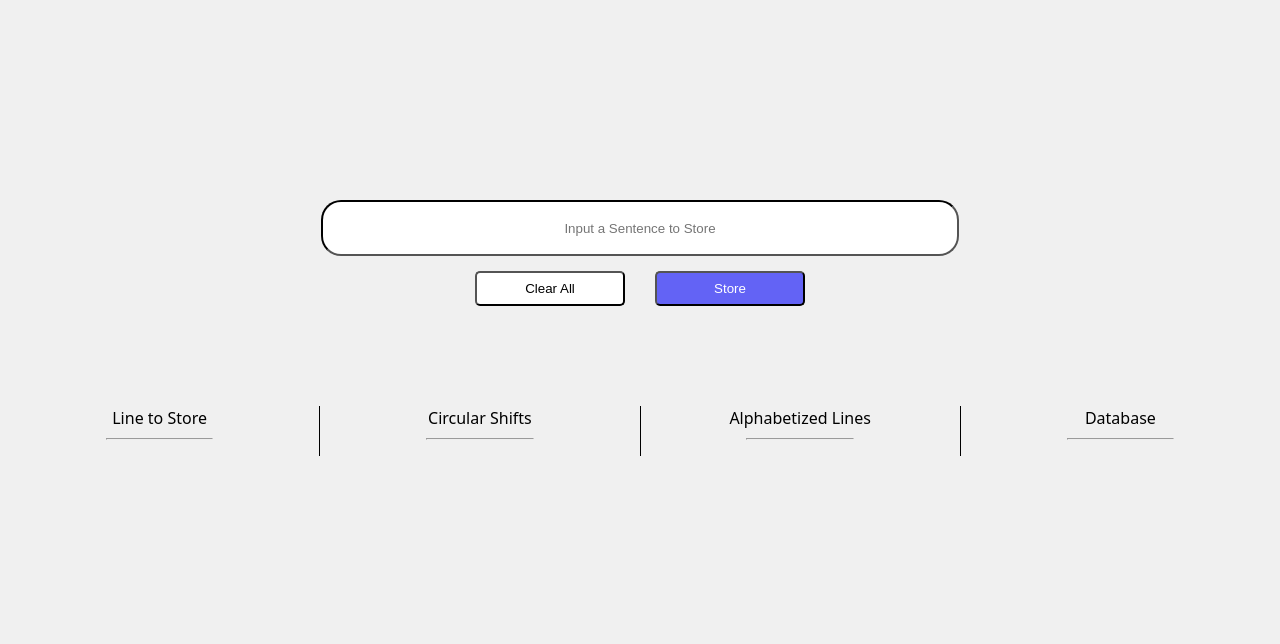
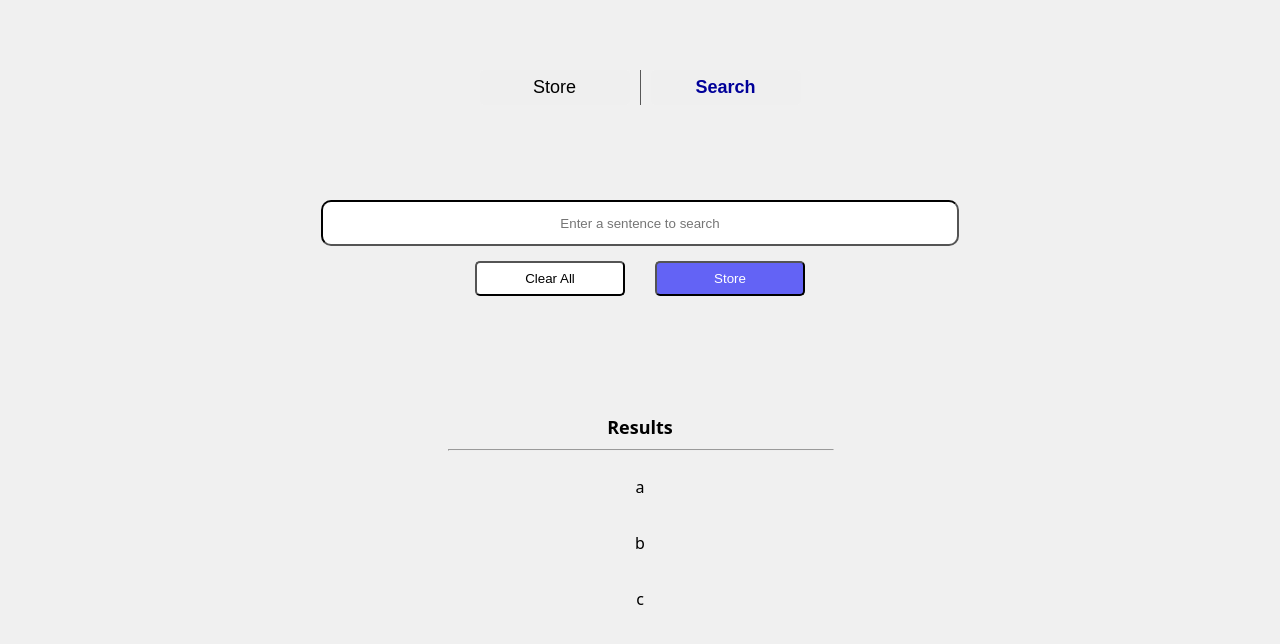
Before and after one commit to IssacMinC/software-arch-kwic-sort, a React (Vite) app in the folder frontend/: page / in a window 1280 px wide. Shown: the top 644 px of the page. Built offline with nearby package versions, Linux system fonts and the light colour scheme.

Commit message:
added search and url

```diff
--- a/frontend/src/App.css
+++ b/frontend/src/App.css
@@ -1,67 +1,31 @@
-.container{
-  display:flex;
-  flex-direction:column;
-  align-items:center;
-  height:100%;
-  width:100%;
-  position:absolute;
-  top:200px;
-  left:0px;
-  right:0px;
+.c{
+    display:flex;
+    justify-content:center;
+    position:absolute;
+    top:70px;
+    left:0px;
+    right:0px;
+
 }
 
-button{
-  border-radius:5px;
-  height: 35px;
-  width: 150px;
+.sw{
+    border: none;
+    font-size: 18px;
+    margin-bottom: 0px;
 }
 
-hr{
-    width:33%;
+.vl{
+    min-height: 100%; /* Or a fixed height */
+    width: 1px;
+    background-color: #575757;
+    margin: 0 10px;
 }
 
-.search{
-  width:630px;
-  text-align: center;
-  height: 50px !important;
-  border-radius: 20px;
-  border-color:black;
+.active{
+    color:#000099;
+    font-weight: 700;
 }
 
-.btn-container{
-  display:flex;
-  gap: 30px;
-  padding-top:15px;
+ul {
+  list-style-type: none;
 }
-
-.store-btn{
-    background-color:rgb(99, 99, 245);
-    color:white;
-}
-.clear-btn{
-    background-color:rgb(255, 255, 255);
-}
-
-.output{
-    display:flex;
-    width:100%;
-    padding-top: 100px;
-    justify-content: space-around;
-}
-
-.section{
-    width:25%;
-    text-align:center
-}
-.shifter{
-    border-left:1px solid black;
-    border-right:1px solid black;
-}
-.alphabetizer{
-    border-right:1px solid black;
-}
-
-.map{
-  list-style-type: none;
-  padding-left:0;
-}
--- a/frontend/src/App.tsx
+++ b/frontend/src/App.tsx
@@ -1,101 +1,26 @@
 import './App.css'
+import Store from './Store/Store'
+import Search from './Search/Search'
 import { useState } from 'react'
 
 function App() {
+  const [mode, setMode] = useState(true)
 
-  const [sentence, setSentence] = useState('')
-
-  const [storeSent, setStoreSent] = useState('')
-  const [shifts, setShifts] = useState([])
-  const [alphas, setAlphas] = useState([])
-  const [store, setStore] = useState([])
-
-  async function onStore() {
-    setStoreSent(sentence)
-    fetch('http://127.0.0.1:5000/store', {
-      method: 'POST',
-      headers: {
-        'Content-Type': 'application/json'
-    },
-      body: JSON.stringify({line: sentence})
-    })
-    .then(response => {
-      const data = response.json();
-      return data
-    }).then((data) => {
-      console.log(data)
-      setData(data)
-    }
-    )
-  }
-
-  function onClear(){
-    setSentence('')
-    setStoreSent('')
-    setShifts([])
-    setAlphas([])
-    setStore([])
-  }
-
-  function setData(data:any){
-    setShifts(data.shifts)
-    setAlphas(data.alphas)
-    setStore(data.store)
-  }
-
-  return (
-    <div className="container">
-      <input type="text" value={sentence} onChange={(e) => {setSentence(e.target.value)}}id="search" className="search" placeholder='Input a Sentence to Store'/>
-      <div className="btn-container">
-        <button className="clear-btn" onClick={onClear}>
-          Clear All
-        </button>
-        <button className="store-btn" onClick={onStore}>
+  return(
+    <>
+      <div className="c">
+        <button className={`sw ${!mode ? "active" : ""}`} onClick={() => setMode(false)}>
           Store
         </button>
+        <div className="vl"/>
+        <button className={`sw ${mode ? "active" : ""}`} onClick={() => setMode(true)}>
+          Search
+        </button>
       </div>
-      <div className="output">
-        <div className='section parser'>
-          Line to Store
-          <hr/>
-          {storeSent}
-        </div>
-        <div className='section shifter'>
-          Circular Shifts
-          <hr/>
-          <ul className="map">
-            {
-              shifts.map((s) => {
-                return <li>{s}</li>
-              })
-            }
-          </ul>
-        </div>
-        <div className='section alphabetizer'>
-          Alphabetized Lines
-          <hr/>
-          <ul className="map">
-            {
-              alphas.map((s) => {
-                return <li>{s}</li>
-              })
-            }
-          </ul>
-        </div>
-        <div className='section database'>
-          Database
-          <hr/>
-          <ul className="map">
-            {
-              store.map((s) => {
-                return <li>{s}</li>
-              })
-            }
-          </ul>
-        </div>
-      </div>
-    </div>
-  )
+      {
+        mode ? <Search/> : <Store/>
+      }
+    </>)
 }
 
 export default App
--- /dev/null
+++ b/frontend/src/Search/Search.css
@@ -0,0 +1,75 @@
+.container{
+  display:flex;
+  flex-direction:column;
+  align-items:center;
+  height:100%;
+  width:100%;
+  position:absolute;
+  top:200px;
+  left:0px;
+  right:0px;
+}
+
+button{
+  border-radius:5px;
+  height: 35px;
+  width: 150px;
+}
+
+hr{
+    width:33%;
+}
+
+.inp{
+  width:630px;
+  text-align: center;
+  height: 40px !important;
+  border-color:black;
+}
+
+.url{
+    border-right:none;
+    border-radius: 10px 0px 0px 10px;
+}
+
+.desc{
+    border-radius: 0px 10px 10px 0px;
+}
+
+.btn-container{
+  display:flex;
+  gap: 30px;
+  padding-top:15px;
+}
+
+.store-btn{
+    background-color:rgb(99, 99, 245);
+    color:white;
+}
+.clear-btn{
+    background-color:rgb(255, 255, 255);
+}
+
+.search{
+    border-radius:10px;
+}
+.results{
+    display: flex;
+    flex-direction: column;
+    align-items: center;
+    padding-top: 100px;
+    width:30%
+}
+
+.res-hr{
+    width:100%;
+}
+.res-text {
+    font-weight: 600;
+    font-size: 18px;
+    margin-bottom: 0px;
+}
+
+ul {
+  list-style-type: none;
+}
--- /dev/null
+++ b/frontend/src/Search/Search.tsx
@@ -0,0 +1,62 @@
+import { useState } from 'react'
+import './Search.css'
+
+
+function Search() {
+    const [desc, setDesc] = useState('')
+    const [results, setResults] = useState(['a', 'b', 'c'])
+
+    async function onStore() {
+        fetch('http://127.0.0.1:5000/store', {
+        method: 'POST',
+        headers: {
+            'Content-Type': 'application/json'
+        },
+            body: JSON.stringify({line: desc})
+        })
+        .then(response => {
+            const data = response.json();
+            return data
+        }).then((data) => {
+            console.log(data)
+            setResults(data)
+        }
+        )
+    }
+
+    function onClear(){
+        setDesc('')
+
+    }
+
+    return (
+        <div className="container">
+            <div className="store">
+                <input type="text" value={desc} onChange={(e) => {setDesc(e.target.value)}} id="search" className="search inp" placeholder='Enter a sentence to search'/>
+            </div>
+
+            <div className="btn-container">
+                <button className="clear-btn" onClick={onClear}>
+                Clear All
+                </button>
+                <button className="store-btn" onClick={onStore}>
+                Store
+                </button>
+            </div>
+            <div className="results">
+                <p className="res-text">
+                    Results
+                </p>
+                <hr className="res-hr"/>
+                {results.map((item, index) => (
+                    <p key={index}>
+                        {item}
+                    </p>
+
+                ))}
+            </div>
+        </div>
+    )
+}
+
+export default Search
--- /dev/null
+++ b/frontend/src/Store/Store.css
@@ -0,0 +1,79 @@
+.container{
+  display:flex;
+  flex-direction:column;
+  align-items:center;
+  height:100%;
+  width:100%;
+  position:absolute;
+  top:200px;
+  left:0px;
+  right:0px;
+}
+
+button{
+  border-radius:5px;
+  height: 35px;
+  width: 150px;
+}
+
+hr{
+    width:33%;
+}
+
+.inp{
+  width:630px;
+  text-align: center;
+  height: 40px !important;
+  border-color:black;
+}
+
+.url{
+    border-right:none;
+    border-radius: 10px 0px 0px 10px;
+}
+
+.desc{
+    border-radius: 0px 10px 10px 0px;
+}
+
+
+.btn-container{
+  display:flex;
+  gap: 30px;
+  padding-top:15px;
+}
+
+.store-btn{
+    background-color:rgb(99, 99, 245);
+    color:white;
+}
+.clear-btn{
+    background-color:rgb(255, 255, 255);
+}
+
+.output{
+    display:flex;
+    width:100%;
+    padding-top: 100px;
+    justify-content: space-around;
+    font-weight: 600;
+    font-size: 18px;
+    margin-bottom: 0px;
+}
+
+.section{
+    width:25%;
+    text-align:center
+}
+.shifter{
+    border-left:1px solid black;
+    border-right:1px solid black;
+}
+.alphabetizer{
+    border-right:1px solid black;
+}
+
+.map{
+  list-style-type: none;
+  padding-left:0;
+}
--- /dev/null
+++ b/frontend/src/Store/Store.tsx
@@ -0,0 +1,128 @@
+import { useState } from 'react'
+import './Store.css'
+
+function Store() {
+
+    const URL_REGEX = /^http:\/\/[a-zA-Z0-9]+\.[a-zA-Z0-9]+\.(?:edu|com|org|net)$/;
+
+    const [desc, setDesc] = useState('')
+    const [url, setUrl] = useState('')
+    const [storeSent, setStoreSent] = useState('')
+    const [shifts, setShifts] = useState([])
+    const [alphas, setAlphas] = useState([])
+    const [store, setStore] = useState([])
+    const [urlError, setUrlError] = useState('');
+
+    async function onStore() {
+        if (!URL_REGEX.test(url)) {
+            setUrlError("Invalid URL format. Must be 'http://identifier.identifier.tld' where tld is .edu, .com, .org, or .net.");
+            return;
+        }
+        setStoreSent(desc)
+        fetch('http://127.0.0.1:5000/store', {
+        method: 'POST',
+        headers: {
+            'Content-Type': 'application/json'
+        },
+            body: JSON.stringify({line: desc})
+        })
+        .then(response => {
+            const data = response.json();
+            return data
+        }).then((data) => {
+            console.log(data)
+            setData(data)
+        }
+        )
+    }
+
+    function onClear(){
+        setDesc('')
+        setStoreSent('')
+        setShifts([])
+        setAlphas([])
+        setStore([])
+    }
+
+    function setData(data:any){
+        setShifts(data.shifts)
+        setAlphas(data.alphas)
+            setStore(data.store)
+        }
+
+    return (
+        <div className="container">
+            <div className="store">
+                <input
+                    className="url inp"
+                    type="text"
+                    value={url}
+                    onChange={(e) => {setUrl(e.target.value)}}
+                    id="url"
+                    placeholder='Input a URL'
+                />
+                <input
+                    className="desc inp"
+                    id="desc"
+                    type="text"
+                    value={desc}
+                    onChange={(e) => {setDesc(e.target.value)}}
+                    placeholder='Input a Description'
+                />
+            </div>
+                            {urlError && <p className="error-message" style={{ color: 'red' }}>{urlError}</p>}
+
+
+            <div className="btn-container">
+                <button className="clear-btn" onClick={onClear}>
+                Clear All
+                </button>
+                <button className="store-btn" onClick={onStore}>
+                Store
+                </button>
+            </div>
+            <div className="output">
+                <div className='section parser'>
+                Line to Store
+                <hr/>
+                {storeSent}
+                </div>
+                <div className='section shifter'>
+                Circular Shifts
+                <hr/>
+                <ul className="map">
+                    {
+                    shifts.map((s) => {
+                        return <li>{s}</li>
+                    })
+                    }
+                </ul>
+                </div>
+                <div className='section alphabetizer'>
+                Alphabetized Lines
+                <hr/>
+                <ul className="map">
+                    {
+                    alphas.map((s) => {
+                        return <li>{s}</li>
+                    })
+                    }
+                </ul>
+                </div>
+                <div className='section database'>
+                Database
+                <hr/>
+                <ul className="map">
+                    {
+                    store.map((s) => {
+                        return <li>{s}</li>
+                    })
+                    }
+                </ul>
+                </div>
+            </div>
+        </div>
+    )
+}
+
+export default Store
```
